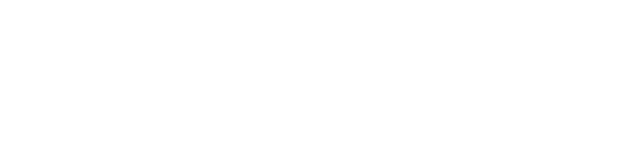
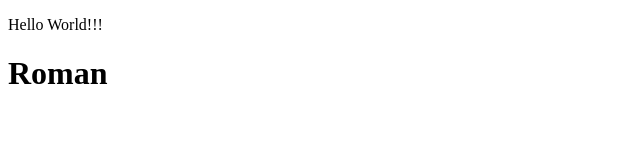
Before and after one commit to Roman72-186/mq-diplom, a plain HTML site: page index.html in a window 1280 px wide. Shown: the whole page, without its empty margins (0-640 px from the left). Drawn offline with Linux system fonts and the light colour scheme.

Commit message:
Обновился файл

```diff
--- a/index.html
+++ b/index.html
@@ -7,6 +7,7 @@
     <link rel="stylesheet" href="/css/styles.css">
 </head>
 <body>
-
+    <p>Hello World!!!</p>
+    <h1>Roman</h1>
 </body>
 </html>
```
